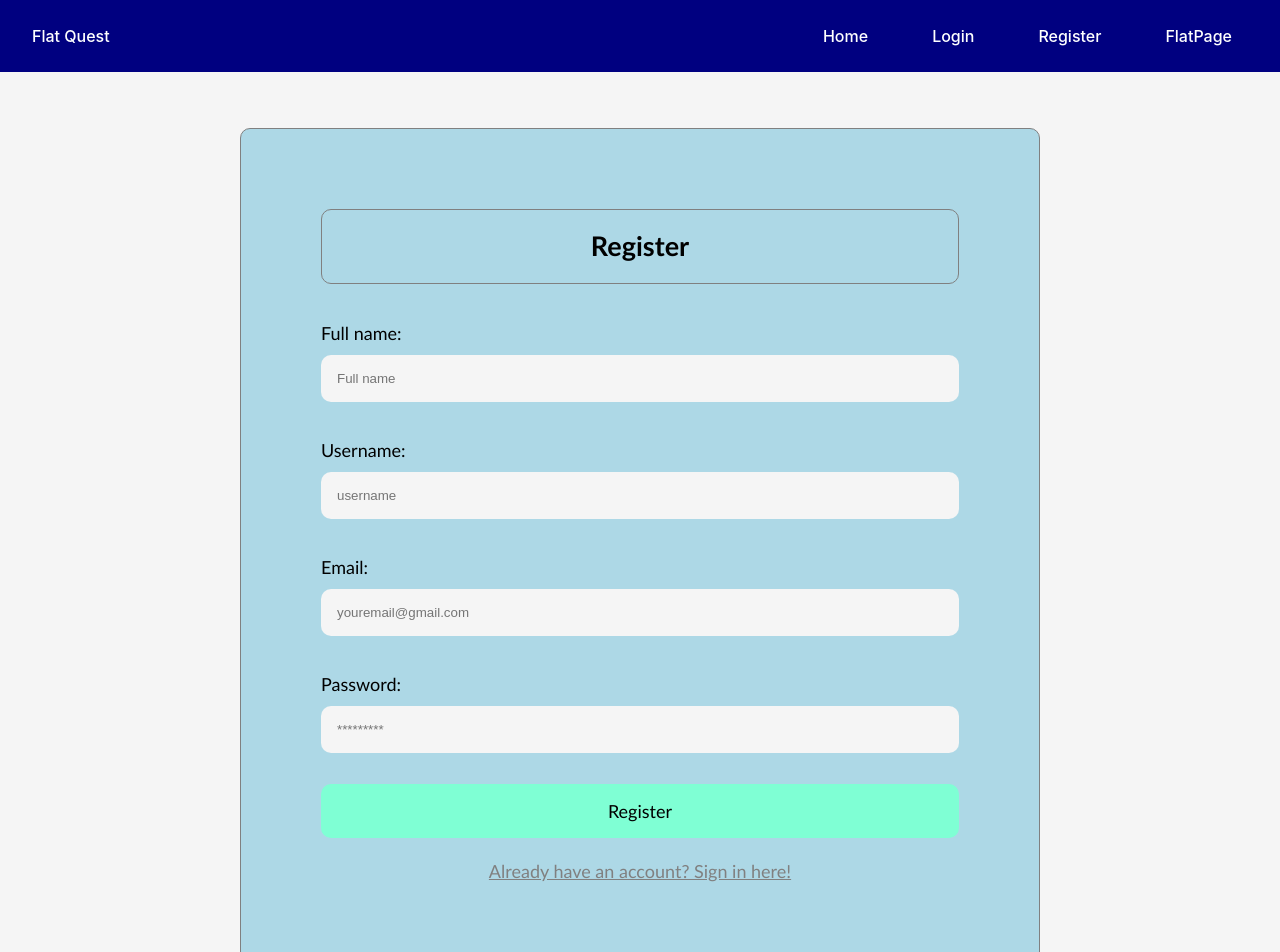
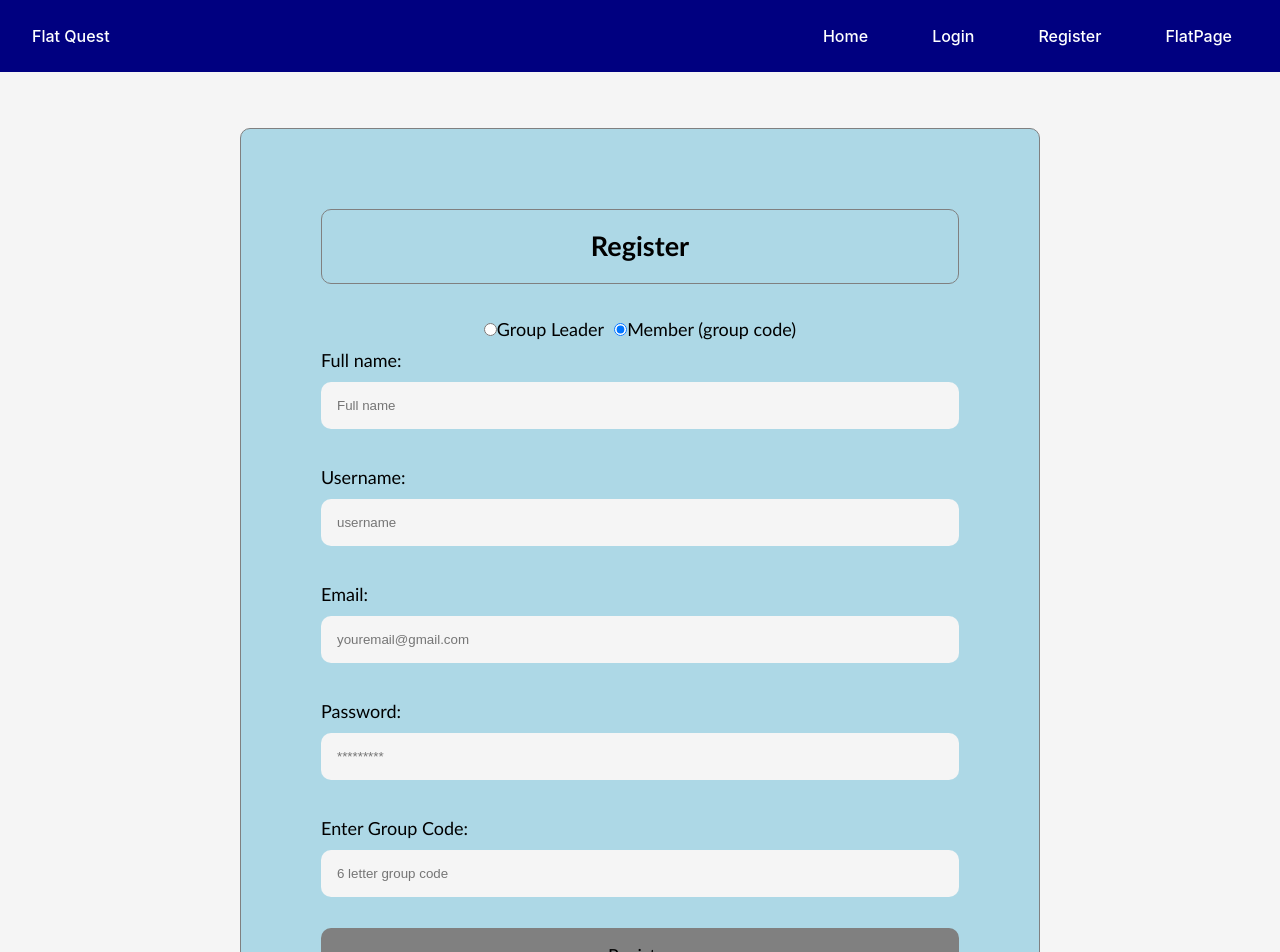
Before and after one commit to tamrachan/FlatQuestWeb, a React (Vite) app in the folder front-end/: page /register in a window 1280 px wide. Shown: the top 952 px of the page. Built offline with nearby package versions, Linux system fonts and the light colour scheme.

Commit message:
Added group code functionality to front end

```diff
--- a/front-end/src/css/FlatPage.css
+++ b/front-end/src/css/FlatPage.css
@@ -79,7 +79,7 @@
 }
 
 button{
-    background-color: aquamarine;
+    background-color: gray;
     padding: 1rem;
     /* align-items: right; */
     /* flex: 2 1 0; */
--- a/front-end/src/pages/Register.jsx
+++ b/front-end/src/pages/Register.jsx
@@ -7,32 +7,83 @@ function Register() {
     const [email, setEmail] = useState('');
     const [user, setUser] = useState('');
     const [pass, setPass] = useState('');
-    const [name, setName] = useState('')
+    const [name, setName] = useState('');
+    const [role, setRole] = useState('member'); // default to member
+    const [groupCode, setGroupCode] = useState('');
+
+    // Generate random 6-letter code
+    const generateGroupCode = () => {
+        const letters = "ABCDEFGHIJKLMNOPQRSTUVWXYZ";
+        let result = "";
+        for (let i = 0; i < 6; i++) {
+            result += letters.charAt(Math.floor(Math.random() * letters.length));
+        }
+        return result;
+    };
 
     const handleSubmit = (e) => {
         e.preventDefault();
 
-        console.log(name, user, email, pass);
+        if (name && user && email && pass && (role === 'leader' || (role === 'member' && groupCode && groupCode.length === 6))) {
+            // TODO: Check if member groupCode is in the database
 
-        if (name !== '' && user !== '' && email !== '' && pass !== '') {
-            axios.post('http://localhost:5050/record/register', {name,user,email, pass})
-                .then(result => console.log(result))
-                .catch(err => console.log(err))
+
+            let generatedGroupCode = groupCode;
+            // If leader, auto-generate code
+            if (role === 'leader') {
+                generatedGroupCode = generateGroupCode();
+                setGroupCode(generatedGroupCode);
+            }
+
+            console.log(name, user, email, pass, role, generatedGroupCode)
+            axios.post('http://localhost:5050/record/register', {
+                name,
+                user,
+                email,
+                pass,
+                role,
+                groupCode: generatedGroupCode
+            })
+            .then(result => console.log(result))
+            .catch(err => console.log(err));
 
             console.log("Valid entries - adding to database");
             setEmail('');
             setPass('');
             setName('');
+            setUser('');
+            setGroupCode('');
         } else {
             alert("Error creating account: Ensure all entries are valid.");
         }
-    }
+    };
 
     return (
         <div className="register">
             <div className="auth-form-container">
                 <h2>Register</h2>
                 <form className="register-form" onSubmit={handleSubmit}>
+                    <div>
+                        <label>
+                            <input
+                                type="radio"
+                                value="leader"
+                                checked={role === 'leader'}
+                                onChange={(e) => setRole(e.target.value)}
+                            />
+                            Group Leader
+                        </label>
+                        <label style={{ marginLeft: "10px" }}>
+                            <input
+                                type="radio"
+                                value="member"
+                                checked={role === 'member'}
+                                onChange={(e) => setRole(e.target.value)}
+                            />
+                            Member (group code)
+                        </label>
+                    </div>
+
                     <label htmlFor="name">Full name:</label>
                     <input value={name} onChange={(e) => setName(e.target.value)} type="name" placeholder="Full name" id="name" name="name" />
                     <br></br>
@@ -45,6 +96,14 @@ function Register() {
                     <label htmlFor="password">Password:</label>
                     <input value={pass} onChange={(e) => setPass(e.target.value)} type="password" placeholder="*********" id="password" name="password" />
                     <br></br>
+                    {role === 'member' && (
+                        <>
+                            <label htmlFor="groupCode">Enter Group Code:</label>
+                            <input value={groupCode} onChange={(e) => setGroupCode(e.target.value.toUpperCase())} type="text" placeholder="6 letter group code"
+                            id="groupCode" name="groupCode" maxLength={6} />
+                        </>
+                    )}
+                    <br></br>
                     <button type="submit">Register</button>
                 </form>
                 <Link to="/login" className="link-btn">Already have an account? Sign in here!</Link>
```
